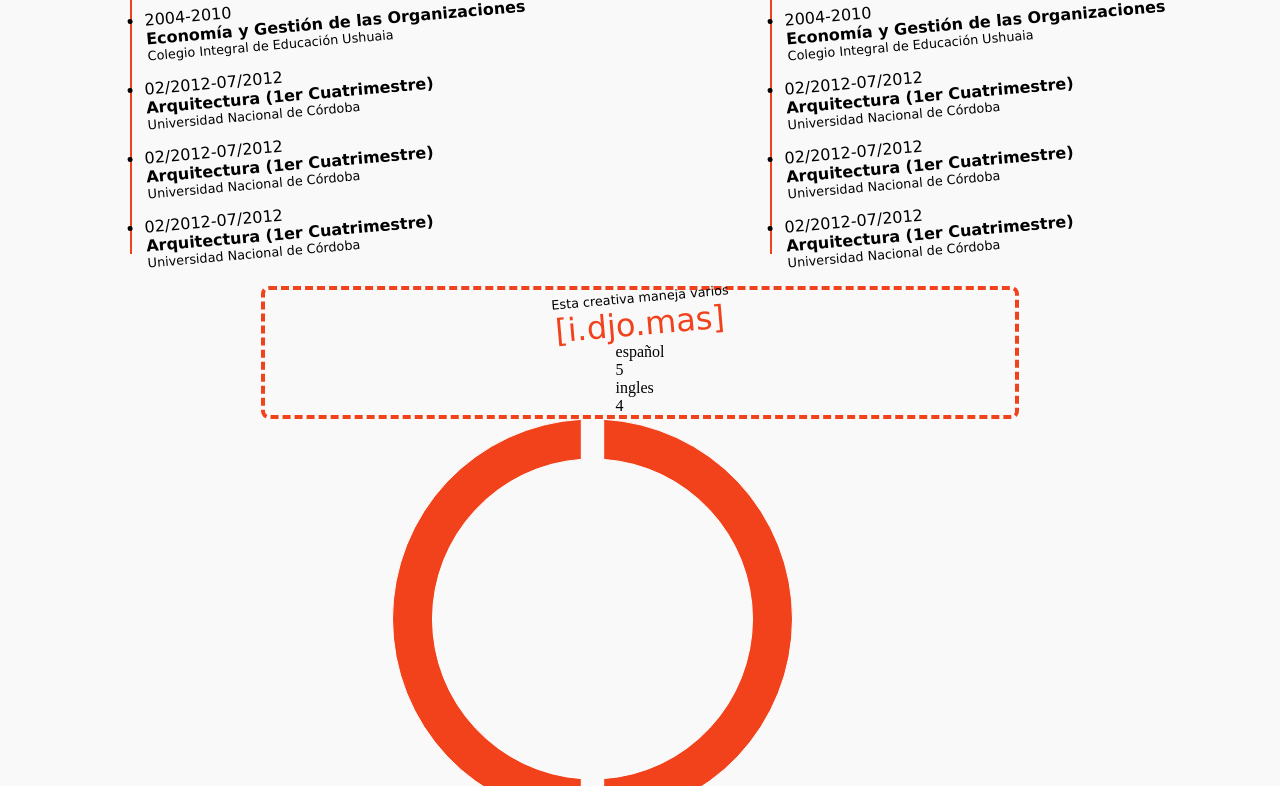
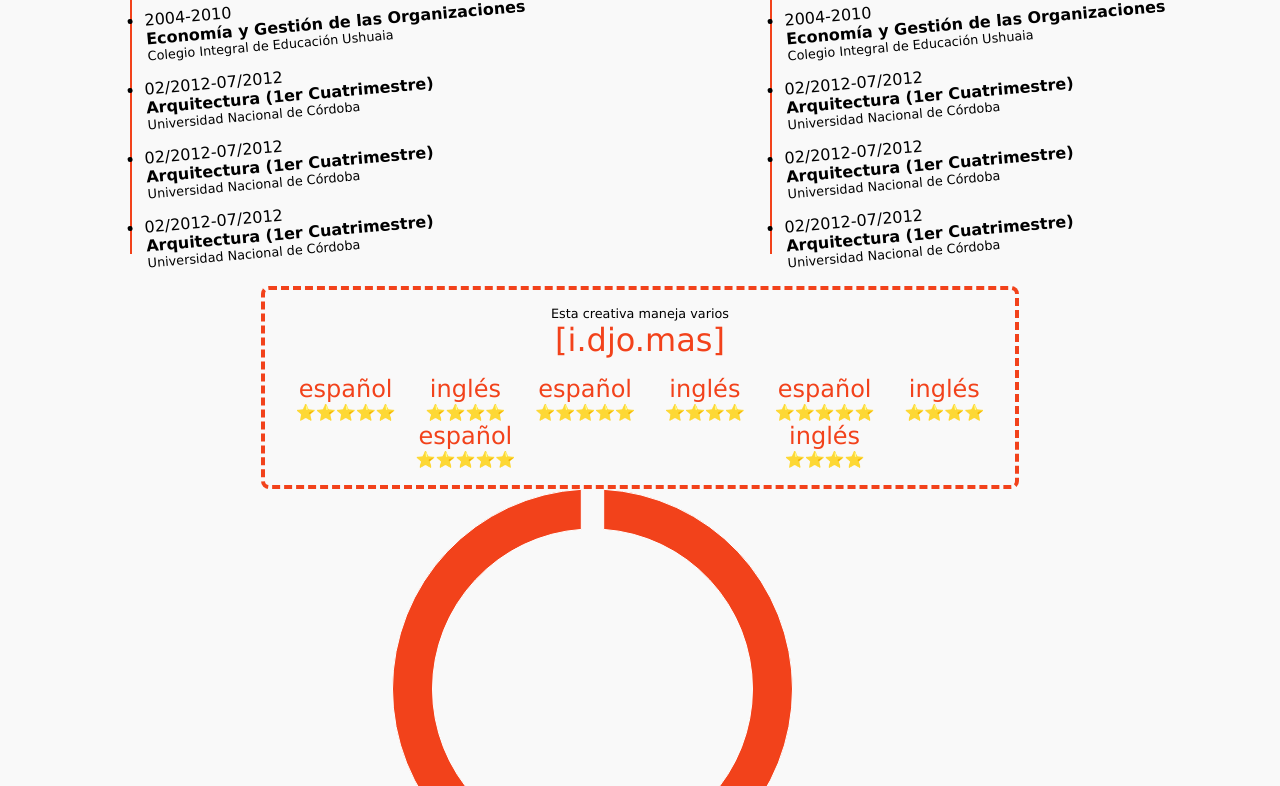
Before and after one commit to BelenPeluffo/curriculum-vitae, a React (Vite) app: page / in a window 1280 px wide. Shown: the part 650-1436 px from the top of the page. Built offline with nearby package versions, Linux system fonts and the light colour scheme.

Commit message:
feat (Languages Container & Item): adds styling.

```diff
--- a/src/app.module.css
+++ b/src/app.module.css
@@ -11,6 +11,7 @@
 
 body {
   background-color: var(--light-secondary);
+  font-family: Verdana, Geneva, Tahoma, sans-serif;
 }
 
 ul {
@@ -37,10 +38,8 @@ ul {
 .cardTitle,
 .contactItemText,
 .sectionTitle,
-.itemContainer,
-.languageTitle {
+.itemContainer {
   transform: rotate(-5deg);
-  font-family: Verdana, Geneva, Tahoma, sans-serif;
 }
 
 .cardName {
@@ -103,4 +102,10 @@ ul {
 .languageTitle {
   color: var(--brand-orange);
   font-size: var(--subtitle-size);
+  padding-bottom: 16px;
 }
+
+.languageItem {
+  color: var(--brand-orange);
+  font-size: var(--big-size);
+}
--- a/src/components/LanguageItem/LanguageItem.jsx
+++ b/src/components/LanguageItem/LanguageItem.jsx
@@ -1,8 +1,23 @@
+import styles from "../../app.module.css";
+
 const LanguageItem = ({ language, rating }) => {
+  const ratingArray = Array(rating).fill("⭐️");
+  const xPadding = 8;
   return (
-    <div>
-      <div>{language}</div>
-      <div>{rating}</div>
+    <div
+      style={{
+        display: "flex",
+        flexDirection: "column",
+        justifyContent: "center",
+        alignItems: "center",
+        paddingLeft: xPadding,
+        paddingRight: xPadding,
+      }}
+    >
+      <div className={styles.languageItem}>{language}</div>
+      <div style={{ display: "flex", justifyContent: "center" }}>
+        {ratingArray.map((item) => item)}
+      </div>
     </div>
   );
 };
--- a/src/pages/Home.jsx
+++ b/src/pages/Home.jsx
@@ -48,7 +48,13 @@ const mockBio = {
 };
 const mockLanguages = [
   { language: "español", rating: 5 },
-  { language: "ingles", rating: 4 },
+  { language: "inglés", rating: 4 },
+  { language: "español", rating: 5 },
+  { language: "inglés", rating: 4 },
+  { language: "español", rating: 5 },
+  { language: "inglés", rating: 4 },
+  { language: "español", rating: 5 },
+  { language: "inglés", rating: 4 },
 ];
 const mockHobbies = [
   { label: "Idiomas", value: 100 },
--- a/src/pages/Languages.jsx
+++ b/src/pages/Languages.jsx
@@ -4,6 +4,7 @@ import styles from "../app.module.css";
 const Languages = ({ items }) => {
   return (
     <div
+      className="language-container"
       style={{
         display: "flex",
         flexDirection: "column",
@@ -12,17 +13,22 @@ const Languages = ({ items }) => {
         borderRadius: "8px",
         marginLeft: "20%",
         marginRight: "20%",
-        // borderColor: "var(--brand-orange)",
+        padding: 16,
       }}
     >
-      <div
-        className={styles.rotatedText}
-        style={{ fontSize: "var(--small-size)" }}
-      >
+      <div style={{ fontSize: "var(--small-size)", marginBottom: 0 }}>
         Esta creativa maneja varios
       </div>
       <div className={styles.languageTitle}>[i.djo.mas]</div>
-      <div>
+      <div
+        className="language-items"
+        style={{
+          display: "flex",
+          justifyContent: "space-around",
+          width: "100%",
+          flexWrap: "wrap",
+        }}
+      >
         {items
           ? items.map((item, index) => (
               <LanguageItem
```
